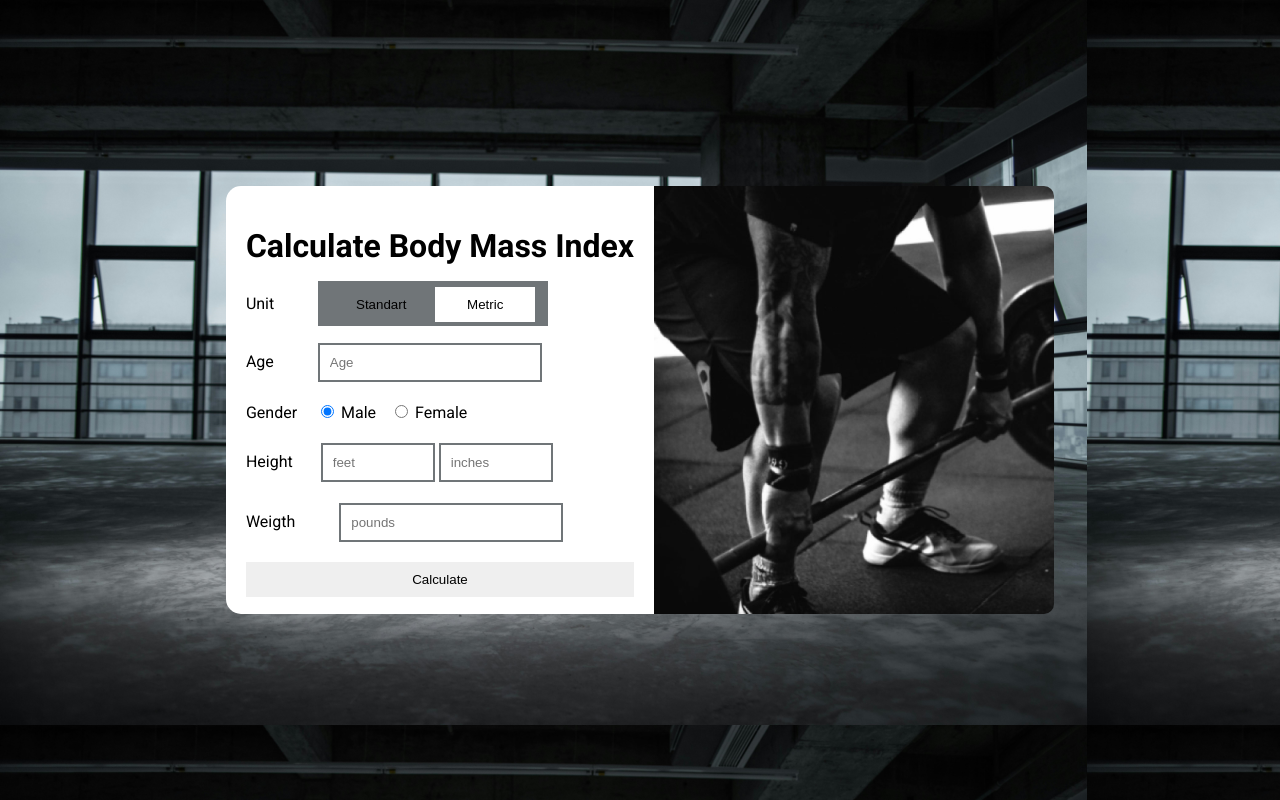
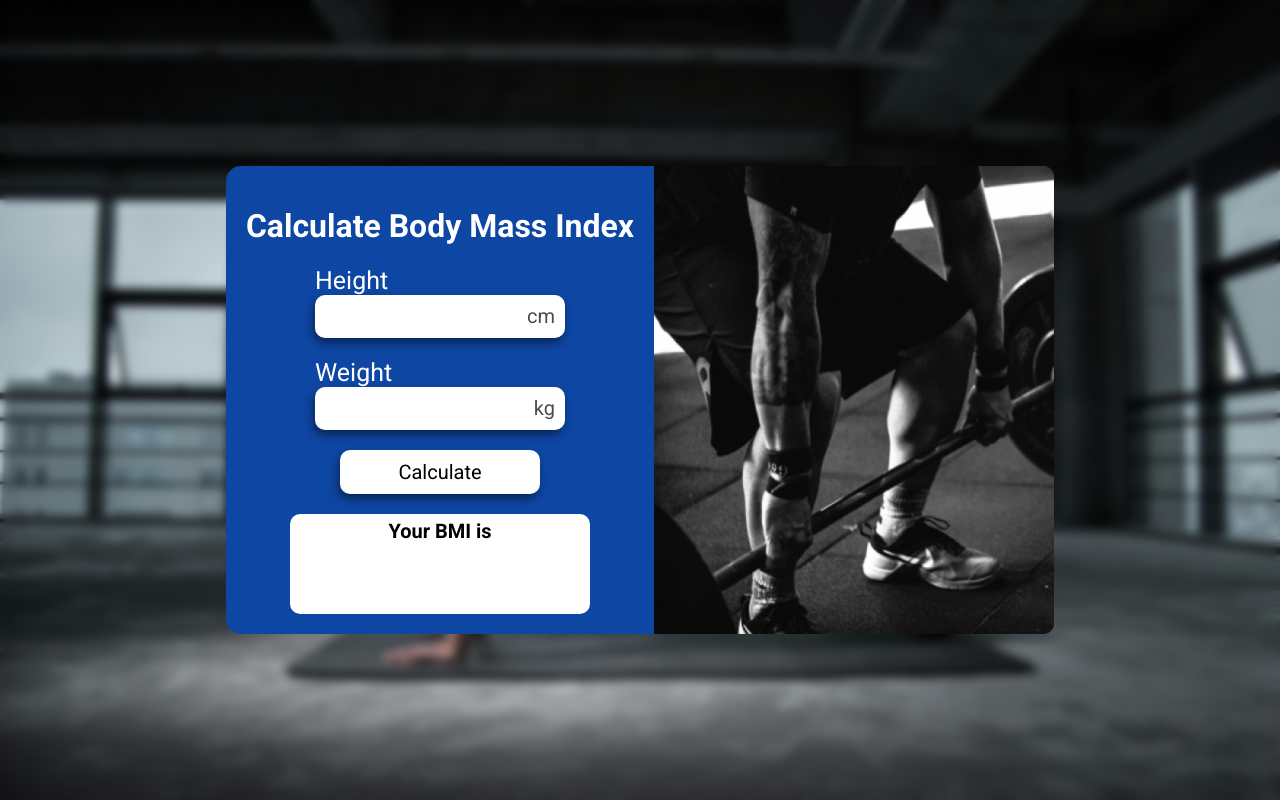
Before and after one commit to MahmoodHashem/JavaScript-Projects, a plain HTML site: page Projects/bmi/index.html in a window 1280 px wide. Drawn offline with Linux system fonts and the light colour scheme; a web font is replaced by a local one.

Commit message:
Complete Bmi calculator project

```diff
--- a/Projects/bmi/index.html
+++ b/Projects/bmi/index.html
@@ -20,44 +20,40 @@
         <div class="form">
             <h1>Calculate Body Mass Index</h1>
             <form action="">
-                <div class="unit label">
-                    <label for="unit">Unit</label>
-                    <span id="unit">
-                        <input type="button" value="Standart">
-                        <input type="button" value="Metric">
-                    </span>
+                <div class="height">
+                    <label for="height">Height</label>
+                    <div class="input">
+                        <input type="number" id="height" maxlength="3">
+                    <span class="prefix">cm</span>
+                    </div>
+                    <div class="error">
+                        Please, Enter your height
+                    </div>
                 </div>
-                <div class="age label">
-                    <label for="age">Age</label>
-                    <input type="label" placeholder="Age">
+                <div class="weight">
+                    <label for="weigth">Weight</label>
+                    <div class="input">
+                        <input type="number" id="weight" required maxlength="3">
+                    <span class="prefix">kg</span>
+                    </div>
+                    <div class="error" >
+                        Please, Enter your weight
+                    </div>
                 </div>
-                <div class="gender label">
-                    <label for="gender">Gender</label>
-                    <span class="gender">
-                       <input type="radio" name="gender" checked  value="male" id="male">
-                        <label for="male">Male</label>
-                        <input type="radio" name="gender" value="female" id="female">
-                        <label for="female">Female</label>
-                    </span>
-                </div>
-                <div class="height label">
-                    <label for="height">Height</label>
-                    <input type="number" placeholder="feet" id="height">
-                    <input type="number" placeholder="inches" id="height">
-                </div>
-                <div class="weight label">
-                    <label for="Weigth">Weigth</label>
-                    <input type="number" placeholder="pounds">
-                </div>
-                <button>Calculate</button>
+                <div class="button" onclick="calculate()">Calculate</div>
             </form>
+            <div class="result-container">
+                <h2>Your BMI is</h2>
+                <div class="num"></div>
+                <div class="result"></div>
+            </div>
         </div>
         <div class="photo">
             <img src="./imges/body.jpg" alt="">
         </div>
     </div>
 
-
+<script src="script.js"></script>
 
 </body>
 
--- /dev/null
+++ b/Projects/bmi/script.js
@@ -0,0 +1,62 @@
+
+
+const error = document.querySelectorAll('.error');
+
+function calculate() {
+
+    const height = document.querySelector('#height');
+    const weight = document.querySelector('#weight');
+
+    const resultNum = document.querySelector(".num");
+    const result = document.querySelector('.result');
+
+    height.style.border = 'none'
+        weight.style.border = 'none';
+        error[0].style.display = 'none';
+        error[1].style.display = 'none';
+
+    if (height.value === '' && weight.value === '') {
+        height.style.border = '2px solid red'
+        weight.style.border = '2px solid red';
+        error[0].style.display = 'block';
+        error[1].style.display = 'block';
+    } else if(height.value === '' || weight.value === '' ) {
+        if (height.value === '') {
+            error[0].style.display = 'block';
+            height.style.border = '2px solid red'
+        } else{
+            error[1].style.display = 'block';
+            weight.style.border = '2px solid red';
+        }
+    } else {
+            const bmi = calculateBMI(height.value, weight.value);
+            resultNum.textContent = bmi
+            const r = bmiState(bmi);
+            result.textContent = r;
+        }
+}
+
+
+function calculateBMI(height, weight){
+    height =  height / 100;
+    let bmi = (weight / (height * height)).toFixed(2);
+
+    return bmi;
+}
+
+function bmiState(bmi){
+    if(bmi < 0){
+        return 'Invalid BMI';
+    };
+    if(bmi < 18){
+        return 'UnderWeight';
+    };
+    if(bmi < 25){
+        return 'Normal';
+    };
+    if( bmi < 30){
+        return 'Overweight';
+    };
+
+        return "Obese";
+}
--- a/Projects/bmi/style.css
+++ b/Projects/bmi/style.css
@@ -6,10 +6,22 @@ body {
   justify-content: center;
   align-items: center;
   background-image: url(./imges/bg.png);
+  background-repeat: no-repeat;
+  background-size: cover;
+  backdrop-filter: blur(5px);
+  overflow: hidden;
 }
 
+
+@media all and (max-width: 750px) {
+  .photo img{
+    display: none;
+  }
+}
+
+
 .card {
-  background-color: white;
+  background-color: #0E46A3;
   display: inline-flex;
   border-radius: 15px;
   font-family: Roboto, sans-serif;
@@ -17,86 +29,111 @@ body {
 
 .form {
   padding: 20px;
-}
-
-
-.label label{
-   margin-right: 40px;
-}
-
-.gender label{
-    margin-right: 10px;
-}
-
-.height label{
-    margin-right: 24px;
-}
-
-.form form {
   display: flex;
   flex-direction: column;
-  justify-content: space-between;
-  height: 80%;
-  box-sizing: border-box;
+  align-items: center;
 }
+.photo img {
 
-#unit {
-  background-color: #707578;
-  border: 3px solid #707578;
-  padding: 10px;
-}
-
-#unit input {
-  border: none;
-  outline: none;
-  padding: 10px;
-  background-color: white;
-  cursor: pointer;
-  margin: 0;
-  width: 100px;
-}
-
-#unit input:first-child {
-  background-color: #707578;
-}
-
-
-.age input {
-  padding: 10px;
-
-  width: 200px;
-  outline: none;
-  border: 2px solid #707578;
-}
-
-[for="gender"] {
-  padding-right: 5px;
-}
-
-.height input {
-  padding: 10px;
-  width: 90px;
-  border: 2px solid #707578;
-}
-
-.weight input {
-  padding: 10px;
-  width: 200px;
-
-  border: 2px solid #707578;
-}
-
-
-.form button{
-    padding: 10px;
-    border: none;
-    outline: none;
-    cursor: pointer;
-}
-
-.photo img {
   width: 400px;
   height: 100%;
   border-top-right-radius: 10px;
   border-bottom-right-radius: 10px;
 }
+
+label{
+  font-size: 25px;
+  padding-right: 10px;
+}
+
+form{
+  display: flex;
+  flex-direction: column;
+  align-items: center;
+  justify-content: space-between;
+  gap: 20px;
+
+}
+
+
+.height{
+
+  display: flex;
+  flex-direction: column;
+}
+
+.weight{
+
+  display: flex;
+  flex-direction: column;
+}
+
+h1, label{
+  color: white;
+}
+
+.error{
+  display: none;
+  margin-top: 5px;
+  margin-left: 10px;
+  color: rgba(255, 0, 0, 0.591);
+}
+
+.input{
+  position: relative;
+}
+
+input{
+  padding: 10px 40px 10px 10px;
+  width: 200px;
+  font-size: 20px;
+  border: none;
+  outline: none;
+  border-radius: 10px;
+  box-shadow: -2px 5px 8px rgba(0, 0, 0, 0.46);
+}
+
+
+.prefix{
+  font-size: 20px;
+  position: absolute;
+  right: 10px;
+  top: 20%;
+  opacity: .7;
+}
+
+.button{
+  width: 200px;
+  box-sizing: border-box;
+  padding: 10px 20px;
+  border: none;
+  background-color: white;
+  text-align: center;
+  outline: none;
+  box-shadow: -2px 5px 8px rgba(0, 0, 0, 0.445);
+  border-radius: 10px;
+  cursor: pointer;
+  font-size: 20px;
+
+}
+
+.result-container h2{
+  margin: 5px;
+  font-size: 20px;
+}
+
+.result-container .num{
+  font-size: 30px;
+  font-weight: bold;
+  margin-bottom: 5px;
+}
+
+
+.result-container{
+  width: 300px;
+  height: 100px;
+  background-color: white;
+  text-align: center;
+  margin-top: 20px;
+  border-radius: 10px;
+}
```
Also changed, not shown: 1 other file.
